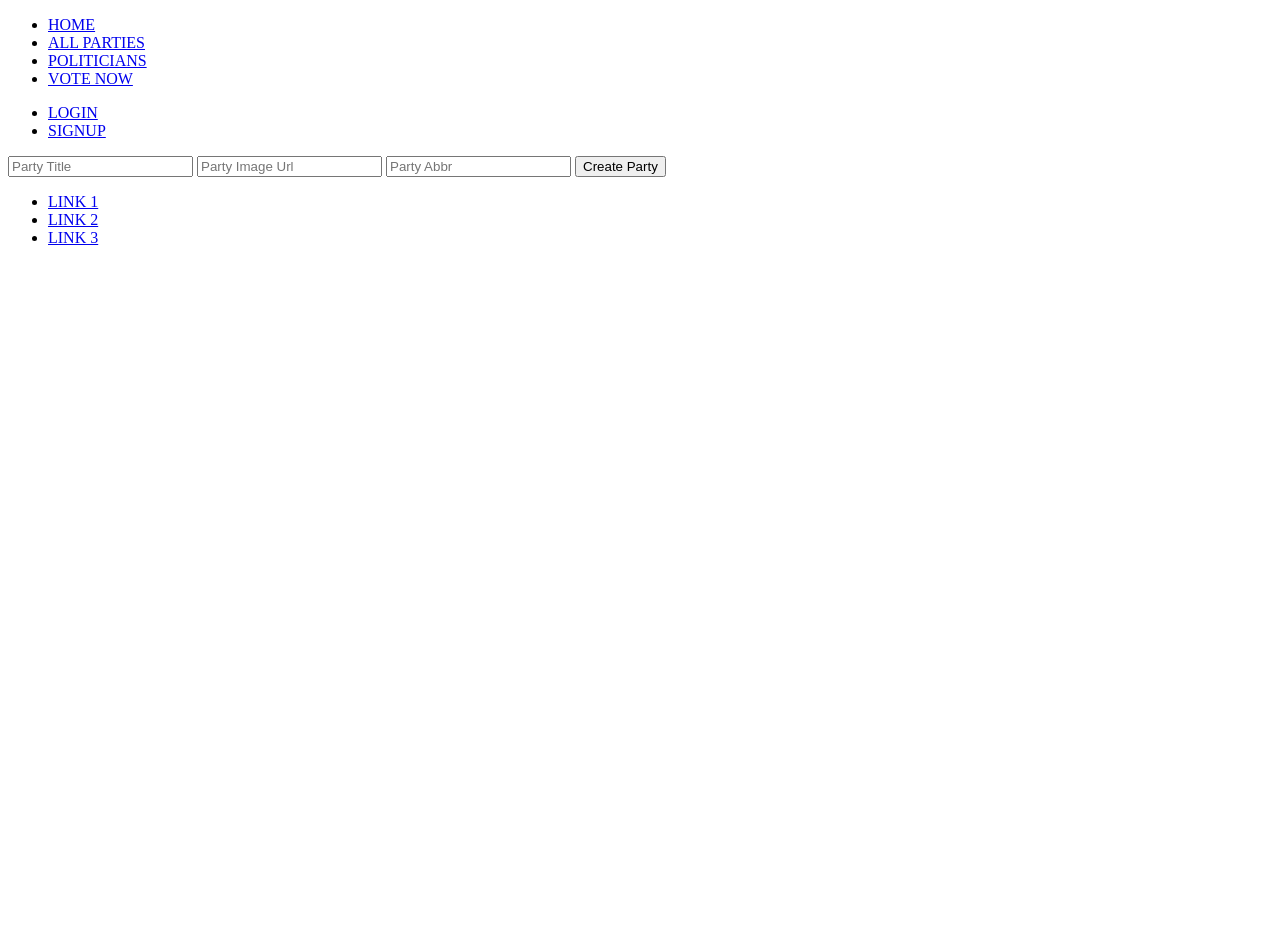
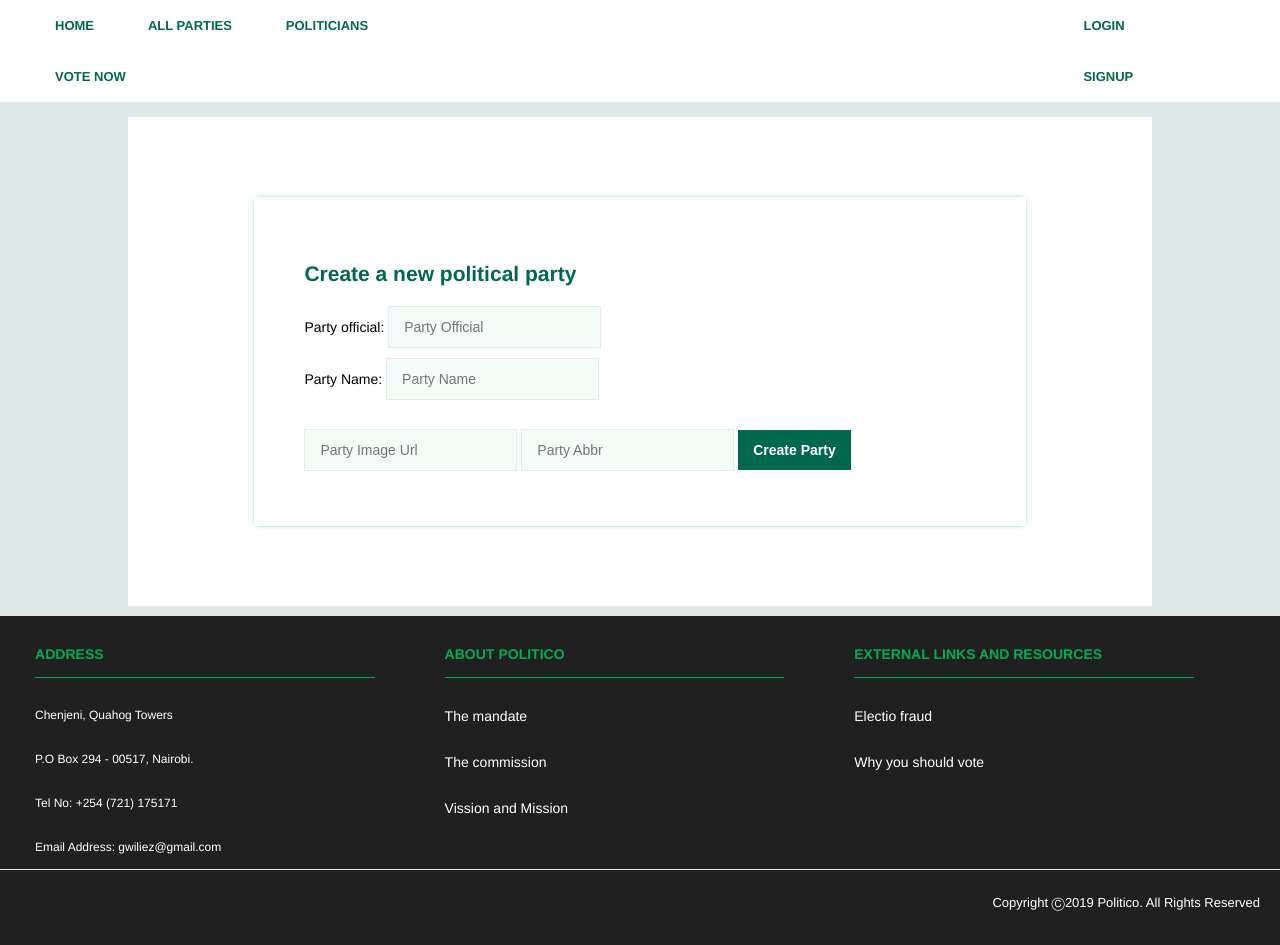
Before and after one commit to willeswa/Politico-UI, a plain HTML site: page UI/new_party.html in a window 1280 px wide. Before the commit the page ends 800 px from the top, so only its background shows below. Drawn offline with Linux system fonts and the light colour scheme.

Commit message:
[Feature #163533336] update css

```diff
--- a/UI/assets/main.css
+++ b/UI/assets/main.css
@@ -0,0 +1,216 @@
+body, html {
+    background: #DEE9E8;
+    font-size: 14px;
+    font-family: "Helvetica Neue",Helvetica,Arial,sans-serif;
+    padding: 0;
+    margin: 0 ;
+}
+
+li, ul {
+    margin: 0;
+    padding: 0;
+}
+
+
+a {
+    text-decoration: none;
+    color: #00694D;
+    display: block;
+}
+
+h1, h2 {
+    color: #00694D;
+}
+
+button:hover {
+    background: #00BD57;
+    cursor: pointer;
+}
+
+nav {
+    display: flex;
+    background: #FFFFFF;
+    padding: 0 30px;
+    position: sticky;
+    top: 0;
+    border-bottom: #DCE9E8 5px solid;
+}
+
+footer {
+
+    background: #202020;
+    width: 100%;
+    color: #FFFFFF;
+    font-size: 12px;
+    padding-bottom: 25px;
+
+}
+
+footer h3 {
+    color: #00AC54;
+    border-bottom: #00AC54 1px solid;
+    padding: 15px 0px;
+
+}
+
+footer a {
+    color: #FFFFFF;
+    font-size: 14px;
+}
+
+* {
+    box-sizing: border-box;
+    outline: none;
+    margin: 0;
+}
+
+input {
+    margin: 5px 0;
+    font-size: 14px;
+    padding: 12px 15px;
+    border: #deefe5 1px solid;
+    background: #f5fcf8;
+}
+
+
+
+button:hover {
+    background: #00BD57;
+    cursor: pointer;
+}
+
+nav {
+    display: flex;
+    background: #FFFFFF;
+    padding: 0 30px;
+    position: sticky;
+    top: 0;
+    border-bottom: #DCE9E8 5px solid;
+}
+
+.upper-div {
+    display: flex;
+    border-bottom: #DCE9E8 1px solid;
+}
+
+.navbar-right {
+    margin-left: 45%;
+}
+
+.nav-item{
+    display: inline-block;
+    font-size: 13px;
+    font-weight: bold;
+    padding: 18px 25px;
+}
+
+.nav-item:hover {
+    background: #DEE9E8;
+
+}
+
+.container {
+    width: 80%;
+    margin: 0 auto;
+    padding: 10px 0;
+}
+
+.new-party {
+    padding: 80px 30px;
+    background: #FFFFFF;
+}
+
+.new-party h2 {
+    padding: 15px 0;
+}
+
+.form {
+    width: 50%;
+    margin: 0 auto;
+    -webkit-box-shadow: 0px 0px 5px -2px rgba(0,166,83,1);
+    -moz-box-shadow: 0px 0px 5px -2px rgba(0,166,83,1);
+    box-shadow: 0px 0px 5px -2px rgba(0,166,83,1);
+    padding: 50px 50px;
+}
+
+.button {
+    padding: 12px 15px;
+    border: none;
+    background: #00694D;
+    color: #FFFFFF;
+    font-weight: bold;
+    font-size: inherit;
+    /* float: right; */
+    margin-top: 25px;
+}
+
+.panel {
+    width: 32%;
+    padding: 0 10px;
+}
+
+
+
+.navbar-right {
+    margin-left: 45%;
+}
+
+.nav-item{
+    display: inline-block;
+    font-size: 13px;
+    font-weight: bold;
+    padding: 18px 25px;
+}
+
+.nav-item:hover {
+    background: #DEE9E8;
+
+}
+
+.container {
+    width: 80%;
+    margin: 0 auto;
+    padding: 10px 0;
+}
+
+.new-party {
+    padding: 80px 30px;
+    background: #FFFFFF;
+}
+
+.form {
+    width: 80%;
+    margin: 0 auto;
+    -webkit-box-shadow: 0px 0px 5px -2px rgba(0,166,83,1);
+    -moz-box-shadow: 0px 0px 5px -2px rgba(0,166,83,1);
+    box-shadow: 0px 0px 5px -2px rgba(0,166,83,1);
+    padding: 50px 50px;
+}
+
+.button {
+    padding: 12px 15px;
+    border: none;
+    background: #00694D;
+    color: #FFFFFF;
+    font-weight: bold;
+    font-size: inherit;
+    /* float: right; */
+    margin-top: 25px;
+}
+
+.footer-item {
+    display: block;
+    padding: 15px 25px;
+}
+
+.footer-item a:hover {
+    color: #00BD57;
+}
+
+.lower-div span {
+    float: right;
+}
+.lower-div {
+    padding: 25px 20px;
+    font-size: 13px;
+}
--- a/UI/new_party.html
+++ b/UI/new_party.html
@@ -1,40 +1,80 @@
 <!DOCTYPE html>
 <html lang="en">
+
 <head>
     <meta charset="UTF-8">
     <meta name="viewport" content="width=device-width, initial-scale=1.0">
     <meta http-equiv="X-UA-Compatible" content="ie=edge">
+    <link rel="stylesheet" href="assets/main.css">
     <title>New Political Party</title>
 </head>
+
 <body>
     <nav>
-        <ul>
-            <li><a href="#">HOME</a></li>
-            <li><a href="#">ALL PARTIES</a></li>
-            <li><a href="#">POLITICIANS</a></li>
-            <li><a href="#">VOTE NOW</a></li>
+        <ul class="navbar">
+            <li class="nav-item"><a href="#">HOME</a></li>
+            <li class="nav-item"><a href="#">ALL PARTIES</a></li>
+            <li class="nav-item"><a href="#">POLITICIANS</a></li>
+            <li class="nav-item"><a href="#">VOTE NOW</a></li>
         </ul>
-        <ul>
-            <li><a href="#">LOGIN</a></li>
-            <li><a href="#">SIGNUP</a></li>
+        <ul class="navbar navbar-right">
+            <li class="nav-item"><a href="#">LOGIN</a></li>
+            <li class="nav-item"><a href="#">SIGNUP</a></li>
         </ul>
     </nav>
     <div class="container">
         <div class="new-party">
-            <form action="">
-                <input type="text" name="party_title" id="party-title" placeholder="Party Title">
+            <form class="form" action="">
+                <h2>Create a new political party</h2>
+                <div class="group-control">
+                    <div class="group-input">
+                        <label for="party-official">Party official: </label>
+                        <input type="text" name="party_official" id="party-official" placeholder="Party Official">
+                    </div>
+                    <div class="group-input">
+                        <label for="party-name">Party Name: </label>
+                        <input type="text" name="party_name" id="party-name" placeholder="Party Name">
+                    </div>
+                </div>
+
                 <input type="url" name="party_image" id="party-image" placeholder="Party Image Url">
                 <input type="text" name="party_abbr" id="party-abbr" placeholder="Party Abbr">
-                <button type="submit">Create Party</button>
+                <button type="submit" class="button">Create Party</button>
             </form>
         </div>
     </div>
     <footer>
-        <ul>
-            <li><a href="#">LINK 1</a></li>
-            <li><a href="#">LINK 2</a></li>
-            <li><a href="#">LINK 3</a></li>
-        </ul>
+        <div class="upper-div">
+            <ul class="panel">
+                <li class="footer-item">
+                    <h3>ADDRESS</h3>
+                </li>
+                <li class="footer-item">Chenjeni, Quahog Towers</li>
+                <li class="footer-item"> P.O Box 294 - 00517, Nairobi.</li>
+                <li class="footer-item">Tel No: +254 (721) 175171</li>
+                <li class="footer-item">Email Address: gwiliez@gmail.com</li>
+            </ul>
+            <ul class="panel mid-nav">
+                <li class="footer-item">
+                    <h3>ABOUT POLITICO</h3>
+                </li>
+                <li class="footer-item"><a href="#">The mandate</a></li>
+                <li class="footer-item"><a href="#">The commission</a></li>
+                <li class="footer-item"><a href="#">Vission and Mission</a></li>
+            </ul>
+            <ul class="panel">
+                <li class="footer-item">
+                    <h3>EXTERNAL LINKS AND RESOURCES</h3>
+                </li>
+                <li class="footer-item"><a href="#">Electio fraud</a></li>
+                <li class="footer-item"><a href="#">Why you should vote</a></li>
+            </ul>
+        </div>
+        <div class="lower-div">
+            <span>Copyright &#9400;2019 Politico. All Rights Reserved</span>
+        </div>
+
     </footer>
 </body>
+
 </html>
```
